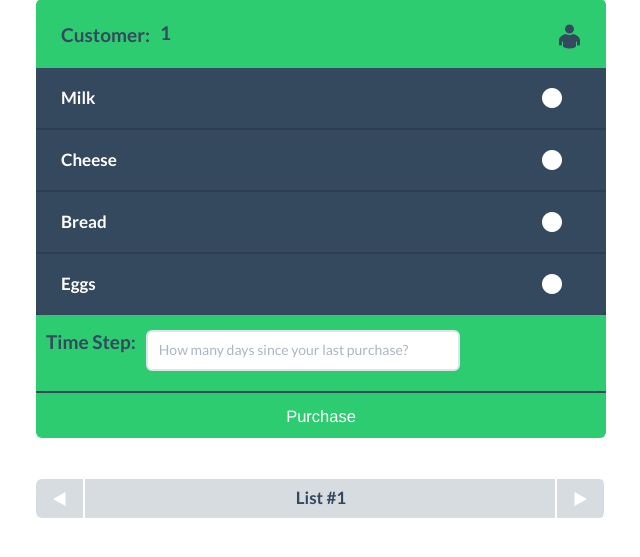
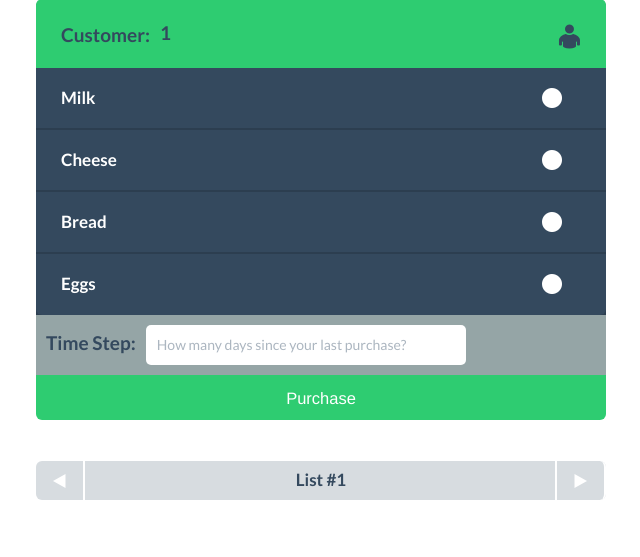
Before and after one commit to sankethkatta/info296-ng, a Flask app: page /1 in a window 1280 px wide. Shown: the part 160-717 px from the top of the page, without its empty margins (319-959 px from the left). Run offline with Flask 2, Linux system fonts and the light colour scheme.

Commit message:
small changes

```diff
--- a/webapp/static/css/main.css
+++ b/webapp/static/css/main.css
@@ -98,20 +98,18 @@
 }
 
 .todo-time-step {
-  background: #2ECC71;
+  background: #95A5A6;
   background-size: 16px 16px;
   color: #34495e;
   padding: 10px;
-  border-bottom-style: solid;
-  border-bottom: thick, #34495e;
-  border-bottom-width: 2px;
 }
 
-.time-step-input {
+.todo-time-step .time-step-input {
   -webkit-border-radius: 5px 5px 5px 5px;
   -moz-border-radius: 5px 5px 5px 5px;
   border-radius: 5px 5px 5px 5px;
-  margin-top: 5px;
+  margin-top: 0px;
+  margin-bottom: 0px;
   padding: 10px;
   border-style: none;
   color: #34495e;
@@ -123,7 +121,7 @@
   font-size: 19px;
   font-weight: 700;
   margin: 0;
-  line-height: 23px;
+  line-height: 25px;
   padding: 5px 10px 0px 0px;
   text-indent: 0;
   float:left;
--- a/webapp/templates/rec_list.html
+++ b/webapp/templates/rec_list.html
@@ -10,7 +10,7 @@
             <div class="customer-icon fui-man-24"></div>
         </div>
         <ul class="reccomendation-list">
-            {% for (item, freq) in rec_list %}
+            {% for (item, rank) in rec_list %}
                 <li class="recommendation-item" data-name="{{ item }}">
                     <div class="todo-content">
                       <h4 class="todo-name"><strong>{{ item }}</strong></h4>
```
